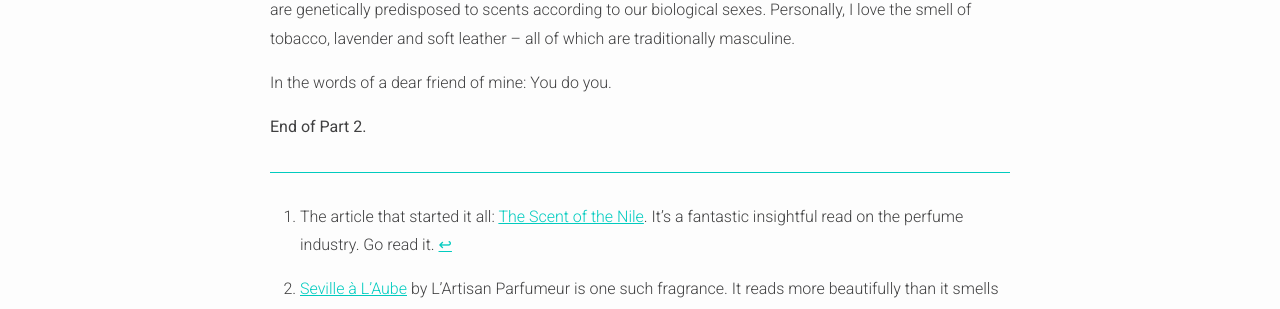
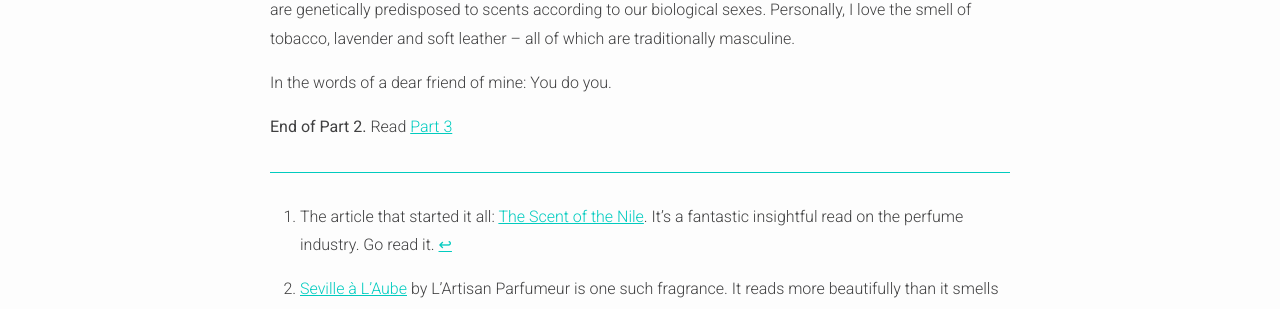
Before and after one commit to piratefsh/piratefsh.github.io, a Jekyll site: the page built from _posts/2016-11-07-department-stores-are-terrifying.markdown, in a window 1280 px wide and 900 px high, scrolled down 2693 px. Shown: the part 143-452 px from the top of the window. Built offline with Jekyll 4.4.1, drawn with Linux system fonts in a browser that asks for light colours.

Commit message:
Update 2016-11-07-department-stores-are-terrifying.markdown

```diff
--- a/_posts/2016-11-07-department-stores-are-terrifying.markdown
+++ b/_posts/2016-11-07-department-stores-are-terrifying.markdown
@@ -74,7 +74,7 @@ Much of gendering is also cultural. Where rose is considered a women's scent in
 
 In the words of a dear friend of mine: You do you.
 
-__End of Part 2.__
+__End of Part 2.__ Read [Part 3](/2016/11/13/short-lived-first-love.html)
 
 ---
 
```
